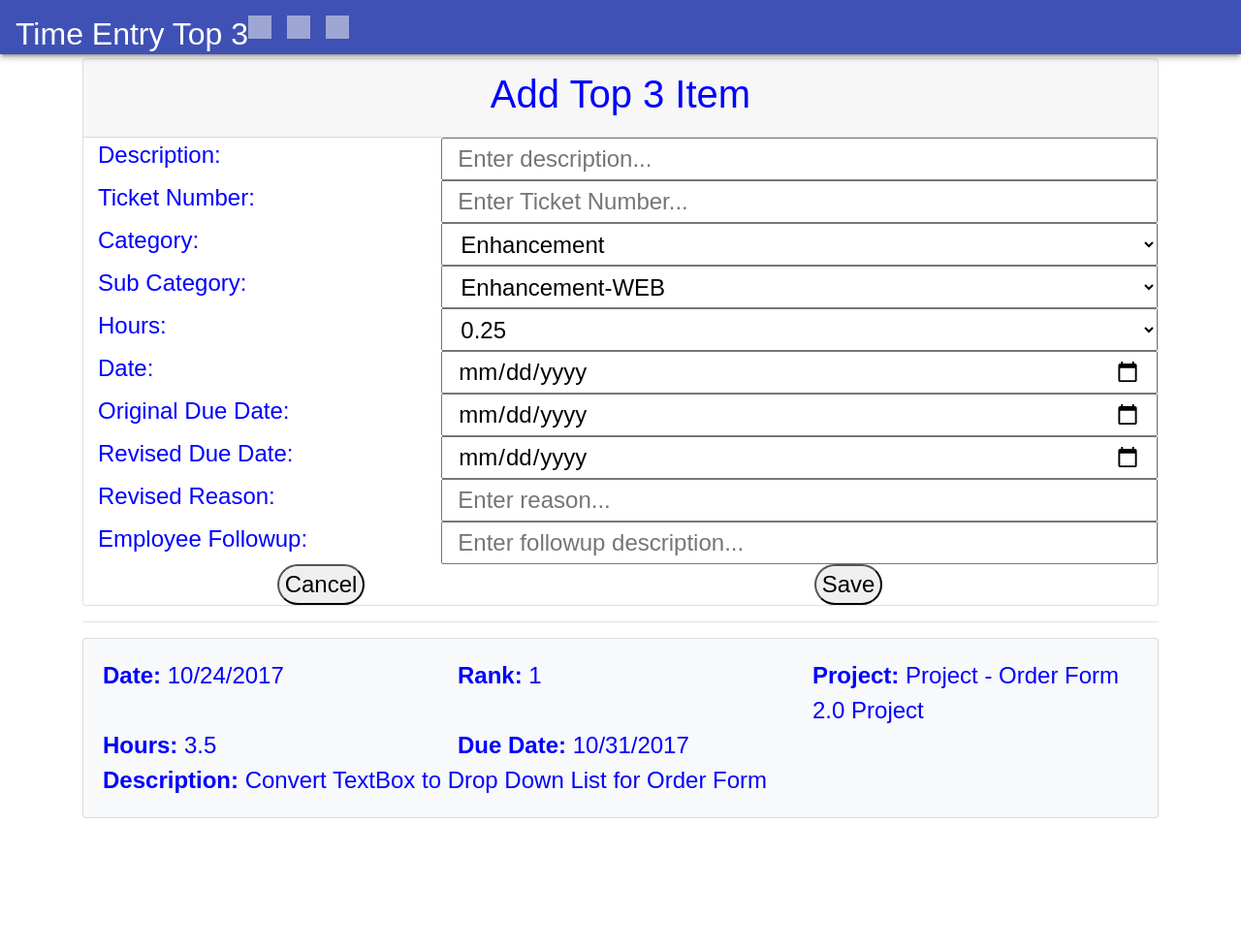
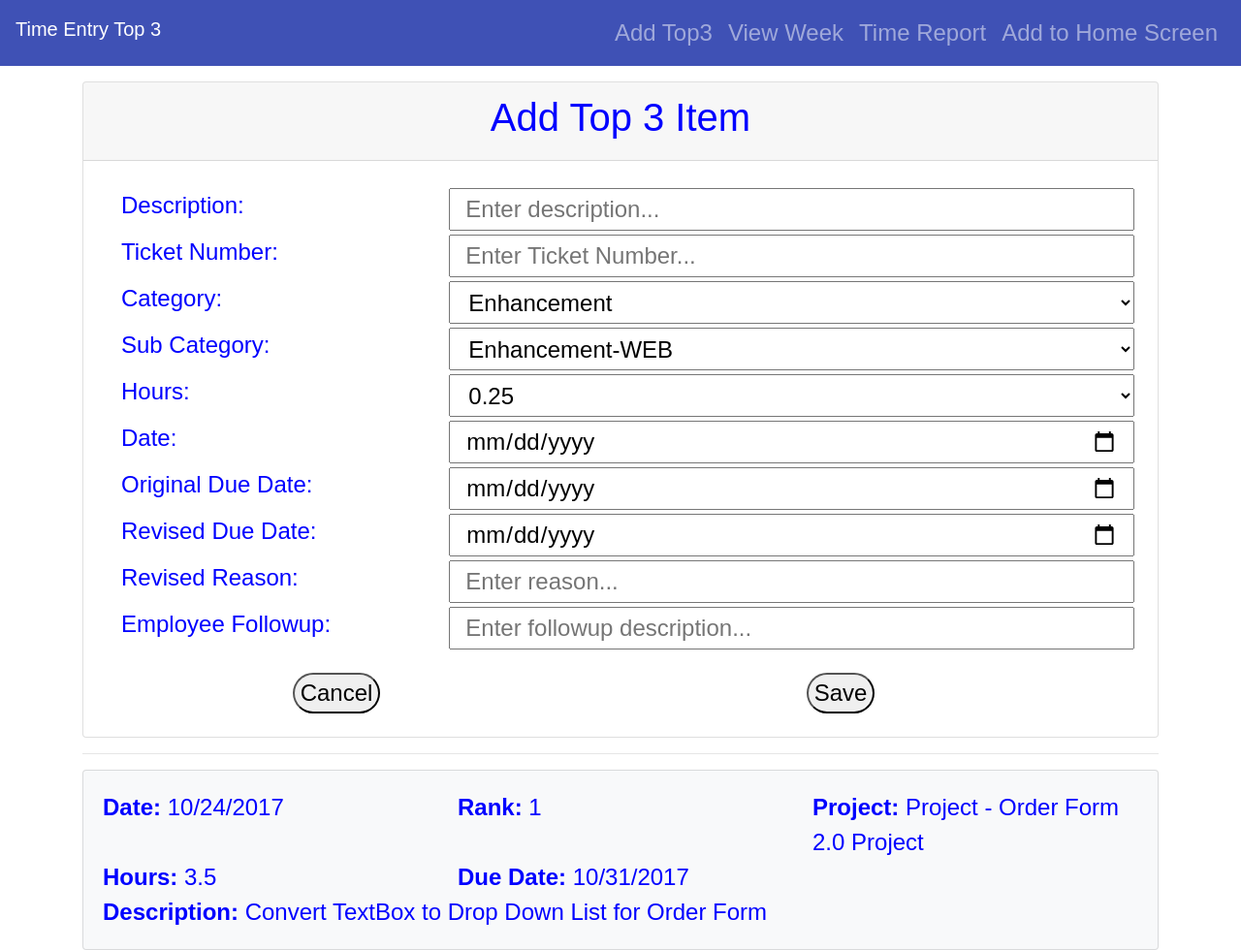
Before and after one commit to AJRohrer/UlineTop3POC, a website: page Index.html in a window 1280 px wide. Shown: the whole page at 97% size. Before the commit the page ends 844 px from the top, so only its background shows below. Drawn offline with Linux system fonts and the light colour scheme.

Commit message:
CSS updates on index form

```diff
--- a/Index.html
+++ b/Index.html
@@ -7,32 +7,50 @@
     <meta http-equiv="X-UA-Compatible" content="IE=edge">
     <meta name="viewport" content="width=device-width, initial-scale=1.0">
     <title>Time Entry Top 3</title>
-    <link rel="stylesheet" type="text/css" href="css/inline.css">
 </head>
 
-<body class="standardFont centerthis">
-    <header class="header">
-        <h2 class="header_title" align="center">Time Entry Top 3</h2>
-        <button id="addButt" style="display: inline" class="headerButton" aria-label="Save">Add</button>
-        <button id="weekButt" class="headerButton" aria-label="View Week">View Week</button>
-        <button id="reportButt" class="headerButton" aria-label="Time Report">Time Report</button>
-    </header>
-    <div class="container" style="padding-top:60px;">
-
+<body class="standardFont">
+    <nav class="navbar navbar-expand-lg navbar-dark" style="background-color: #3F51B5">
+        <h1 class="navbar-brand">Time Entry Top 3</h1>
+        <button class="navbar-toggler" type="button" data-toggle="collapse" data-target="#navbarNavDropdown" aria-controls="navbarNavDropdown" aria-expanded="false" aria-label="Toggle navigation">
+            <span class="navbar-toggler-icon"></span>
+        </button>
+        <div id="navbarNavDropdown" class="navbar-collapse collapse">
+            <ul class="navbar-nav mr-auto"></ul>
+            <ul class="navbar-nav">
+                <li class="nav-item">
+                    <a href="#addForm" class="nav-link">Add Top3</a>
+                </li>
+                <li class="nav-item">
+                    <a href="#displayTop3s" class="nav-link">View Week</a>
+                </li>
+                <li class="nav-item">
+                    <a href="#" class="nav-link">Time Report</a>
+                </li>
+                <li class="nav-item">
+                    <a href="#" class="nav-link">Add to Home Screen</a>
+                </li>
+            </ul>
+        </div>
+    </nav>
+    <section id="addForm">
+        <article>
+            <div class="container pt-3">
                 <form action="/user/add" method="POST" class="card">
                     <div class="container">
                         <div class="row card-header">
                             <h1 class="centerthis">Add Top 3 Item</h1>
                         </div>
-                <div class="row">
+                        <div class="card-body m-1">
+                            <div class="row my-1">
                                 <label class="col-12 col-md-4">Description:</label>
                                 <input class="col-12 col-md-8" type="text" placeholder="Enter description...">
                             </div>
-                <div class="row">
+                            <div class="row my-1">
                                 <label class="col-12 col-md-4">Ticket Number:</label>
                                 <input class="col-12 col-md-8" type="text" placeholder="Enter Ticket Number...">
                             </div>
-                <div class="row">
+                            <div class="row my-1">
                                 <label class="col-12 col-md-4">Category:</label>
                                 <select id="mainCategory" class="col-12 col-md-8" onchange="popSubCategory()">
                                     <option selected="selected">Enhancement</option>
@@ -41,7 +59,7 @@
                                     <option>Service Request</option>
                                 </select>
                             </div>
-                <div class="row">
+                            <div class="row my-1">
                                 <label class="col-12 col-md-4">Sub Category:</label>
                                 <select id="subcatselect" class="col-12 col-md-8">
                                     <option selected="selected">Enhancement-WEB</option>
@@ -53,47 +71,49 @@
                                     <option>Holidays</option>
                                 </select>
                             </div>
-                <div class="row">
+                            <div class="row my-1">
                                 <label class="col-12 col-md-4">Hours:</label>
                                 <select id="hours" class="col-12 col-md-8"></select>
                             </div>
-                <div class="row">
+                            <div class="row my-1">
                                 <label class="col-12 col-md-4">Date:</label>
                                 <input type="date" id="date" class="col-12 col-md-8">
                             </div>
-                <div class="row">
+                            <div class="row my-1">
                                 <label class="col-12 col-md-4">Original Due Date:</label>
                                 <input type="date" id="date" class="col-12 col-md-8">
                             </div>
-                <div class="row">
+                            <div class="row my-1">
                                 <label class="col-12 col-md-4">Revised Due Date:</label>
                                 <input type="date" id="date" class="col-12 col-md-8">
                             </div>
-                <div class="row">
+                            <div class="row my-1">
                                 <label class="col-12 col-md-4">Revised Reason:</label>
                                 <input class="col-12 col-md-8" type="text" placeholder="Enter reason...">
                             </div>
-                <div class="row">
+                            <div class="row my-1">
                                 <label class="col-12 col-md-4">Employee Followup:</label>
                                 <input class="col-12 col-md-8" type="text" placeholder="Enter followup description...">
                             </div>
-                <div class="row">
+                            <div class="row mt-4">
                                 <div class="col-5 offset-1 col-md-4 offset-md-2">
-                        <button id="cancelButt" class="formbutton" aria-label="Cancel">Cancel</button>
+                                    <button id="cancelButt" class="formbutton headerButton" aria-label="Cancel">Cancel</button>
                                 </div>
                                 <div class="col-5 offset-1 col-md-4 offset-md-2">
                                     <button id="saveButt" class="formbutton" aria-label="Save" type="Submit">Save</button>
                                 </div>
                             </div>
                         </div>
+                    </div>
                 </form>
             </div>
-
+        </article>
+    </section>
 
     <div class="container">
         <hr />
     </div>
-
+    <section id="displayTop3s">
         <div class="container">
             <div class="card card-body bg-light">
                 <div class="row">
@@ -129,6 +149,7 @@
                 </div>
             </div>
         </div>
+    </section>
     <script src="./js/jquery-3.2.1.min.js"></script>
     <script src="./js/popper.min.js"></script>
     <script src="./js/bootstrap.min.js"></script>
--- a/css/inline.css
+++ /dev/null
@@ -1,125 +0,0 @@
-/*
- * Copyright 2016 Google Inc.
- *
- * Licensed under the Apache License, Version 2.0 (the "License");
- * you may not use this file except in compliance with the License.
- * You may obtain a copy of the License at
- *
- *      http://www.apache.org/licenses/LICENSE-2.0
- *
- * Unless required by applicable law or agreed to in writing, software
- * distributed under the License is distributed on an "AS IS" BASIS,
- * WITHOUT WARRANTIES OR CONDITIONS OF ANY KIND, either express or implied.
- * See the License for the specific language governing permissions and
- * limitations under the License.
- */
-
-* {
-  box-sizing: border-box; }
-html {
-  overflow: scroll; }
-
-body {
-  display: -webkit-box;
-  display: -webkit-flex;
-  display: -ms-flexbox;
-  display: flex;
-  -webkit-box-orient: vertical;
-  -webkit-box-direction: normal;
-  -webkit-flex-direction: column;
-      -ms-flex-direction: column;
-          flex-direction: column;
-  -webkit-flex-wrap: nowrap;
-      -ms-flex-wrap: nowrap;
-          flex-wrap: nowrap;
-  -webkit-box-pack: start;
-  -webkit-justify-content: flex-start;
-      -ms-flex-pack: start;
-          justify-content: flex-start;
-  -webkit-box-align: stretch;
-  -webkit-align-items: stretch;
-      -ms-flex-align: stretch;
-          align-items: stretch;
-  -webkit-align-content: stretch;
-      -ms-flex-line-pack: stretch;
-          align-content: stretch;
-  background: #ececec; }
-
-.header {
-  width: 100%;
-  height: 56px;
-  color: #FFF;
-  background: #3F51B5;
-  position: fixed;
-  font-size: 20px;
-  box-shadow: 0 4px 5px 0 rgba(0, 0, 0, 0.14), 0 2px 9px 1px rgba(0, 0, 0, 0.12), 0 4px 2px -2px rgba(0, 0, 0, 0.2);
-  padding: 16px 16px 0 16px;
-  will-change: transform;
-  display: -webkit-box;
-  display: -webkit-flex;
-  display: -ms-flexbox;
-  display: flex;
-  -webkit-box-orient: horizontal;
-  -webkit-box-direction: normal;
-  -webkit-flex-direction: row;
-      -ms-flex-direction: row;
-          flex-direction: row;
-  -webkit-flex-wrap: nowrap;
-      -ms-flex-wrap: nowrap;
-          flex-wrap: nowrap;
-  -webkit-box-pack: start;
-  -webkit-justify-content: flex-start;
-      -ms-flex-pack: start;
-          justify-content: flex-start;
-  -webkit-box-align: stretch;
-  -webkit-align-items: stretch;
-      -ms-flex-align: stretch;
-          align-items: stretch;
-  -webkit-align-content: center;
-      -ms-flex-line-pack: center;
-          align-content: center;
-  -webkit-transition: -webkit-transform 0.233s cubic-bezier(0, 0, 0.21, 1) 0.1s;
-  transition: -webkit-transform 0.233s cubic-bezier(0, 0, 0.21, 1) 0.1s;
-  transition: transform 0.233s cubic-bezier(0, 0, 0.21, 1) 0.1s;
-  transition: transform 0.233s cubic-bezier(0, 0, 0.21, 1) 0.1s, -webkit-transform 0.233s cubic-bezier(0, 0, 0.21, 1) 0.1s;
-  z-index: 1000; }
-  .header .headerButton {
-    width: 24px;
-    height: 24px;
-    margin-right: 16px;
-    text-indent: -30000px;
-    overflow: hidden;
-    opacity: 0.54;
-    -webkit-transition: opacity 0.333s cubic-bezier(0, 0, 0.21, 1);
-    transition: opacity 0.333s cubic-bezier(0, 0, 0.21, 1);
-    border: none;
-    outline: none;
-    cursor: pointer; }
-  .header #butRefresh {
-    background: url(/images/ic_refresh_white_24px.svg) center center no-repeat; }
-  .header #butAdd {
-    background: url(/images/ic_add_white_24px.svg) center center no-repeat; }
-
-.header__title {
-  font-weight: 400;
-  font-size: 20px;
-  margin: 0;
-  -webkit-box-flex: 1;
-  -webkit-flex: 1;
-      -ms-flex: 1;
-          flex: 1; }
-
-.loader {
-  left: 50%;
-  top: 50%;
-  position: fixed;
-  -webkit-transform: translate(-50%, -50%);
-          transform: translate(-50%, -50%); }
-  .loader #spinner {
-    box-sizing: border-box;
-    stroke: #673AB7;
-    stroke-width: 3px;
-    -webkit-transform-origin: 50%;
-            transform-origin: 50%;
-    -webkit-animation: line 1.6s cubic-bezier(0.4, 0, 0.2, 1) infinite, rotate 1.6s linear infinite;
-            animation: line 1.6s cubic-bezier(0.4, 0, 0.2, 1) infinite, rotate 1.6s linear infinite; }
```
Lines whose indentation alone changed are shown as unchanged.
